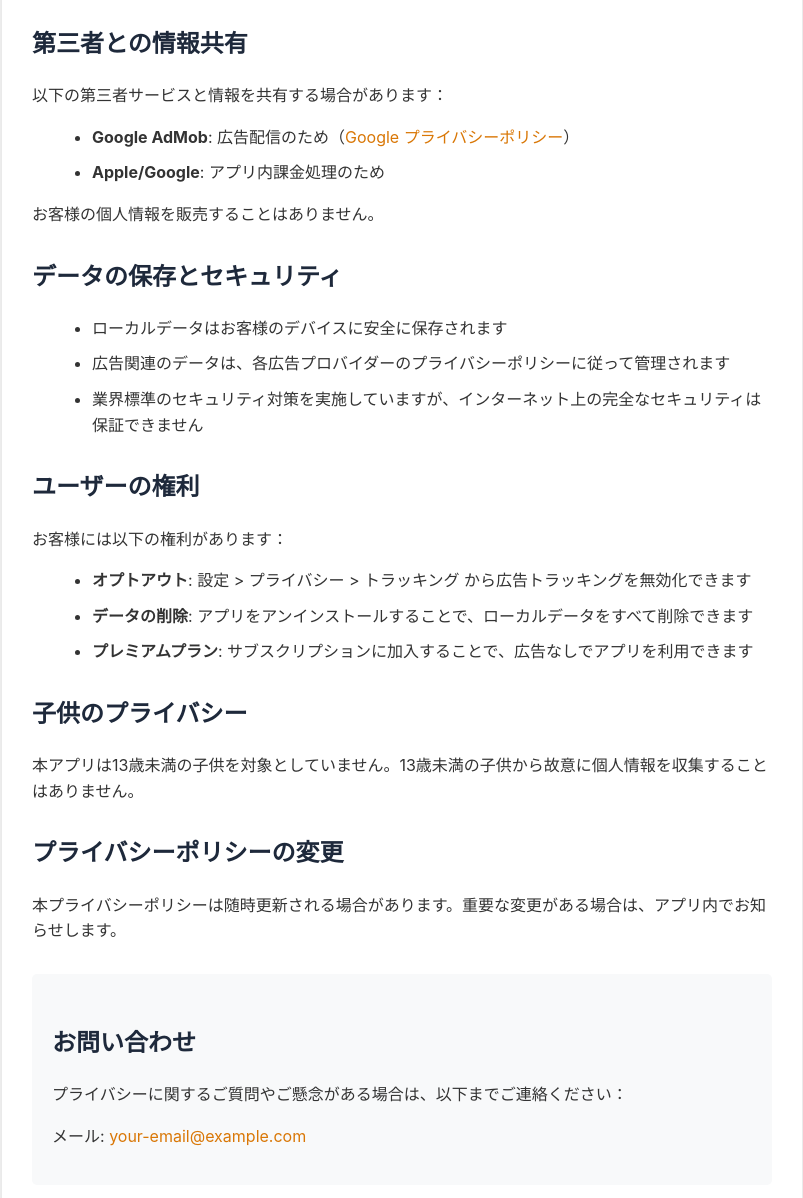
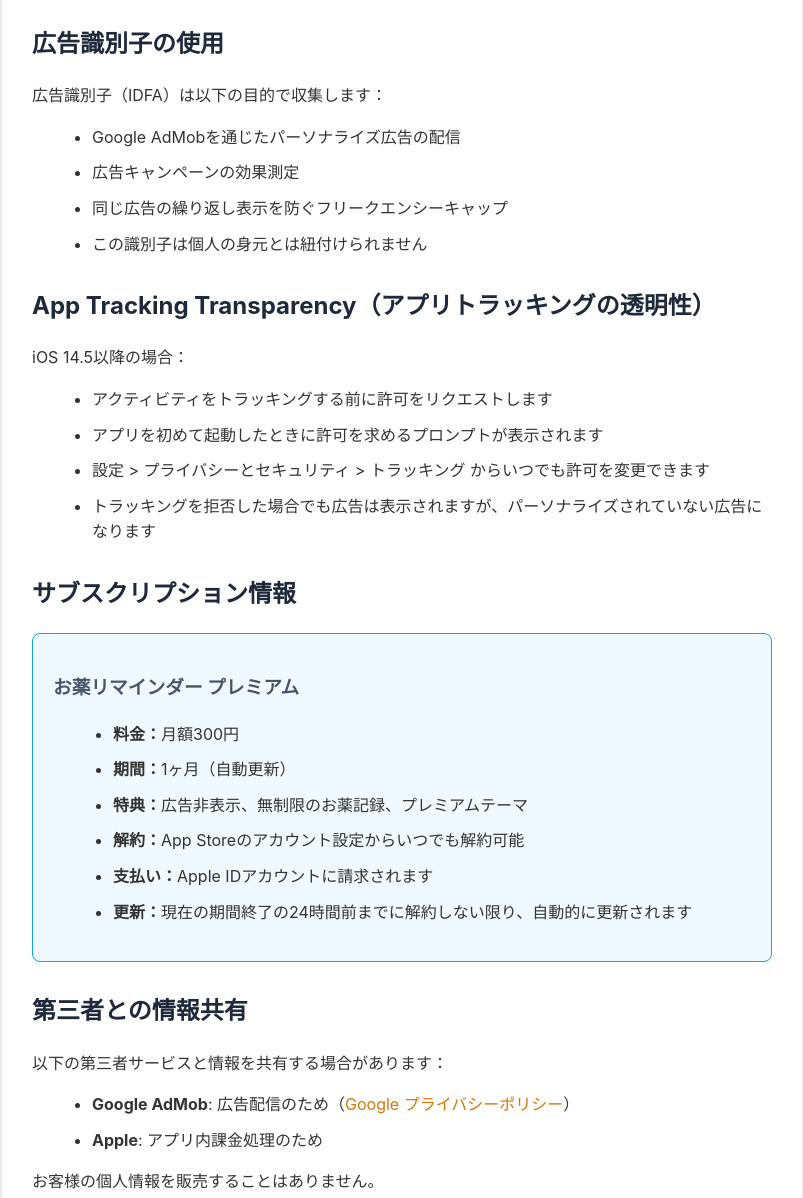
Before and after one commit to mizukittwk/medicine-reminder-privacy, a plain HTML site: page index.html in a window 1280 px wide. Shown: the part 1040-2238 px from the top of the page, without its empty margins (238-1041 px from the left). Drawn offline with Linux system fonts and the light colour scheme.

Commit message:
Update index.html

```diff
--- a/index.html
+++ b/index.html
@@ -82,6 +82,13 @@
             border-radius: 5px;
             margin-top: 30px;
         }
+        .subscription-info {
+            background-color: #f0f9ff;
+            border: 1px solid #0ea5e9;
+            padding: 20px;
+            border-radius: 8px;
+            margin: 15px 0;
+        }
     </style>
 </head>
 <body>
@@ -124,11 +131,42 @@
                 <li>カスタマーサポートの提供</li>
             </ul>
 
+            <h2>広告識別子の使用</h2>
+            <p>広告識別子（IDFA）は以下の目的で収集します：</p>
+            <ul>
+                <li>Google AdMobを通じたパーソナライズ広告の配信</li>
+                <li>広告キャンペーンの効果測定</li>
+                <li>同じ広告の繰り返し表示を防ぐフリークエンシーキャップ</li>
+                <li>この識別子は個人の身元とは紐付けられません</li>
+            </ul>
+
+            <h2>App Tracking Transparency（アプリトラッキングの透明性）</h2>
+            <p>iOS 14.5以降の場合：</p>
+            <ul>
+                <li>アクティビティをトラッキングする前に許可をリクエストします</li>
+                <li>アプリを初めて起動したときに許可を求めるプロンプトが表示されます</li>
+                <li>設定 > プライバシーとセキュリティ > トラッキング からいつでも許可を変更できます</li>
+                <li>トラッキングを拒否した場合でも広告は表示されますが、パーソナライズされていない広告になります</li>
+            </ul>
+
+            <h2>サブスクリプション情報</h2>
+            <div class="subscription-info">
+                <h3>お薬リマインダー プレミアム</h3>
+                <ul>
+                    <li><strong>料金：</strong>月額300円</li>
+                    <li><strong>期間：</strong>1ヶ月（自動更新）</li>
+                    <li><strong>特典：</strong>広告非表示、無制限のお薬記録、プレミアムテーマ</li>
+                    <li><strong>解約：</strong>App Storeのアカウント設定からいつでも解約可能</li>
+                    <li><strong>支払い：</strong>Apple IDアカウントに請求されます</li>
+                    <li><strong>更新：</strong>現在の期間終了の24時間前までに解約しない限り、自動的に更新されます</li>
+                </ul>
+            </div>
+
             <h2>第三者との情報共有</h2>
             <p>以下の第三者サービスと情報を共有する場合があります：</p>
             <ul>
-                <li><strong>Google AdMob</strong>: 広告配信のため（<a href="https://policies.google.com/privacy" target="_blank">Google プライバシーポリシー</a>）</li>
-                <li><strong>Apple/Google</strong>: アプリ内課金処理のため</li>
+                <li><strong>Google AdMob</strong>: 広告配信のため（<a href="https://policies.google.com/privacy?hl=ja" target="_blank">Google プライバシーポリシー</a>）</li>
+                <li><strong>Apple</strong>: アプリ内課金処理のため</li>
             </ul>
             <p>お客様の個人情報を販売することはありません。</p>
 
@@ -156,7 +194,7 @@
             <div class="contact">
                 <h2>お問い合わせ</h2>
                 <p>プライバシーに関するご質問やご懸念がある場合は、以下までご連絡ください：</p>
-                <p>メール: <a href="mailto:your-email@example.com">your-email@example.com</a></p>
+                <p>メール: <a href="mailto:mizuki.tatewaka@gmail.com">mizuki.tatewaka@gmail.com</a></p>
             </div>
         </div>
 
@@ -193,11 +231,42 @@
                 <li>Providing customer support</li>
             </ul>
 
+            <h2>Use of Advertising Identifier</h2>
+            <p>We collect the Advertising Identifier (IDFA) specifically for:</p>
+            <ul>
+                <li>Serving personalized advertisements through Google AdMob</li>
+                <li>Measuring ad campaign effectiveness</li>
+                <li>Frequency capping to avoid showing the same ad repeatedly</li>
+                <li>This identifier is not linked to your personal identity</li>
+            </ul>
+
+            <h2>App Tracking Transparency</h2>
+            <p>On iOS 14.5 and later:</p>
+            <ul>
+                <li>We will request permission before tracking your activity</li>
+                <li>You will see a prompt asking for permission when you first launch the app</li>
+                <li>You can change this permission at any time in Settings > Privacy & Security > Tracking</li>
+                <li>If you decline tracking, you will still see ads, but they won't be personalized</li>
+            </ul>
+
+            <h2>Subscription Information</h2>
+            <div class="subscription-info">
+                <h3>Medicine Reminder Premium</h3>
+                <ul>
+                    <li><strong>Price:</strong> ¥300 per month</li>
+                    <li><strong>Duration:</strong> 1 month (auto-renewable)</li>
+                    <li><strong>Features:</strong> Ad-free experience, unlimited medicine tracking, premium themes</li>
+                    <li><strong>Cancellation:</strong> You can cancel anytime through your App Store account settings</li>
+                    <li><strong>Payment:</strong> Payment will be charged to your Apple ID account</li>
+                    <li><strong>Renewal:</strong> Subscription automatically renews unless canceled at least 24 hours before the end of the current period</li>
+                </ul>
+            </div>
+
             <h2>Information Sharing with Third Parties</h2>
             <p>We may share information with the following third-party services:</p>
             <ul>
                 <li><strong>Google AdMob</strong>: For ad delivery (<a href="https://policies.google.com/privacy" target="_blank">Google Privacy Policy</a>)</li>
-                <li><strong>Apple/Google</strong>: For in-app purchase processing</li>
+                <li><strong>Apple</strong>: For in-app purchase processing</li>
             </ul>
             <p>We never sell your personal information.</p>
 
@@ -225,7 +294,7 @@
             <div class="contact">
                 <h2>Contact Us</h2>
                 <p>If you have questions or concerns about privacy, please contact us at:</p>
-                <p>Email: <a href="mailto:your-email@example.com">your-email@example.com</a></p>
+                <p>Email: <a href="mailto:mizuki.tatewaka@gmail.com">mizuki.tatewaka@gmail.com</a></p>
             </div>
         </div>
     </div>
```
